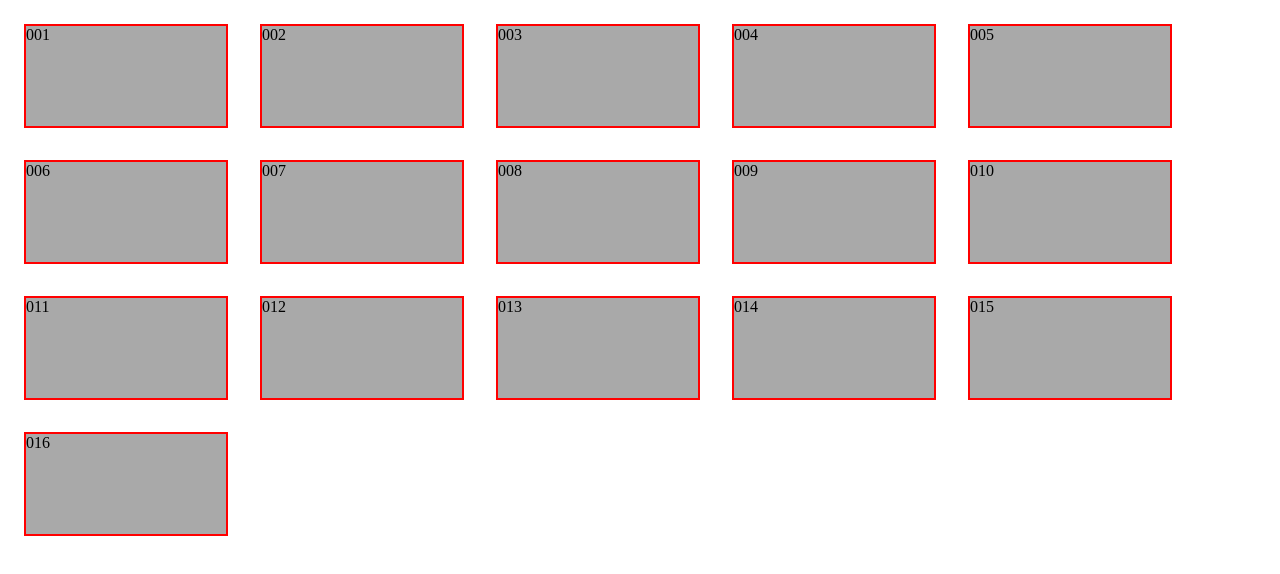
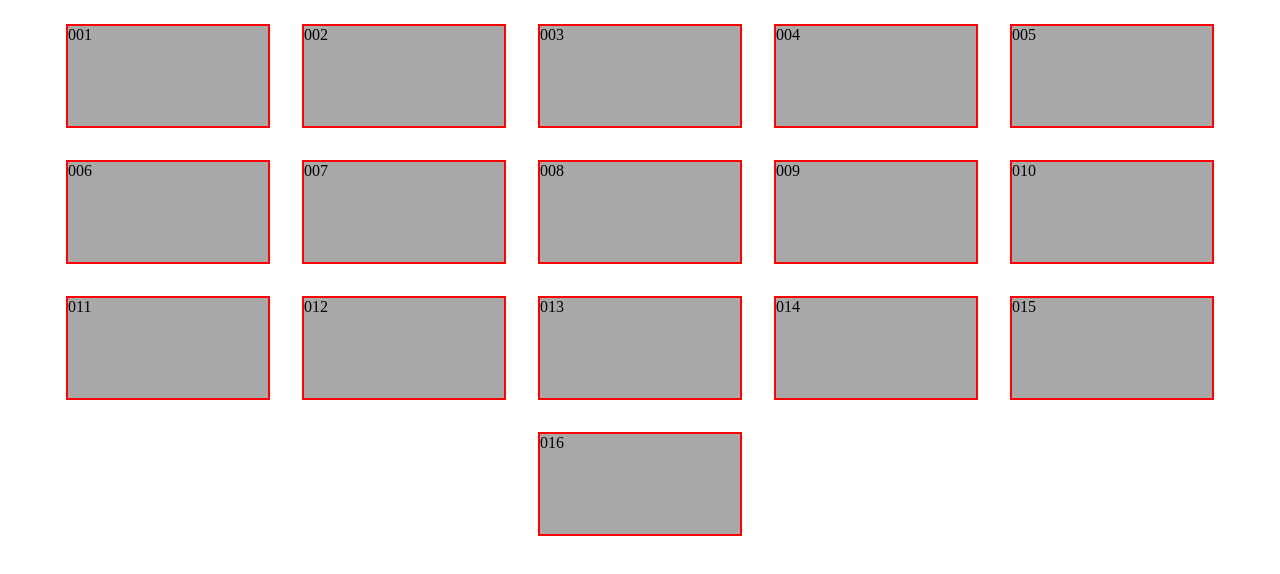
Before and after one commit to fbw-d09/uib-layout-flex-MelanieSilies, a website: page challenges/01/index.html in a window 1280 px wide. Drawn offline with Linux system fonts and the light colour scheme.

Commit message:
fix challenge 1

```diff
--- a/challenges/01/main.css
+++ b/challenges/01/main.css
@@ -3,6 +3,8 @@
 .container {
   display: flex;
   flex-wrap: wrap;
+  justify-content: center;
+  align-items: center;
 }
 
 div {
@@ -12,9 +14,3 @@ div {
   margin: 1em;
   border: 2px solid rgb(255, 0, 0);
 }
-
-
-.box {
-  align-items: center;
-  justify-content: center;
-}
```
